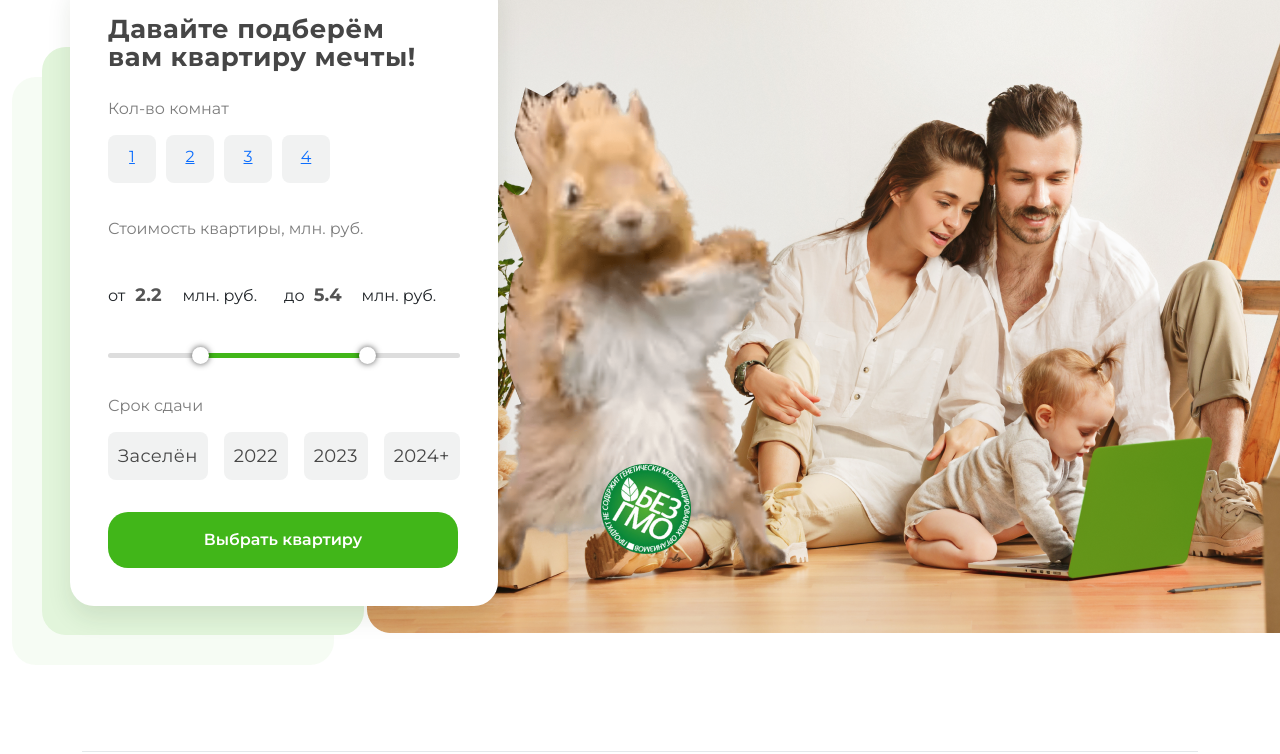
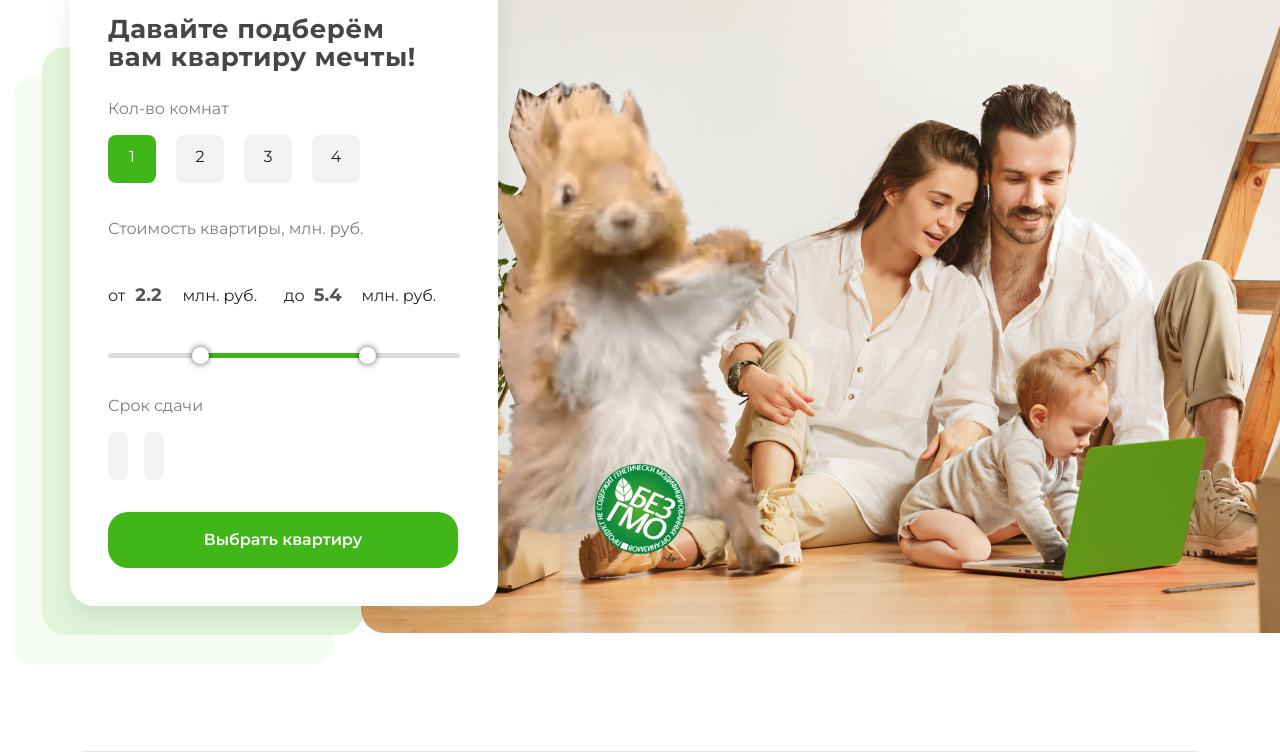
Before and after one commit to elijahmylcev/eco, a website: page src/index.html in a window 1280 px wide. Shown: the part 5132-5886 px from the top of the page. Drawn offline with nearby package versions, Linux system fonts and the light colour scheme; files that its build step writes are made by us from their sources.

Commit message:
checkbox_radia-1

```diff
--- a/src/index.html
+++ b/src/index.html
@@ -865,10 +865,31 @@
 					<div class="flat__title">Давайте подберём <br> вам квартиру мечты!</div>
 					<div class="flat__subtitle">Кол-во комнат</div>
 					<div class="flat__rooms">
-						<a href="#" class="flat__rooms_room">1</a>
-						<a href="#" class="flat__rooms_room">2</a>
-						<a href="#" class="flat__rooms_room">3</a>
-						<a href="#" class="flat__rooms_room">4</a>
+						<div class="flat__rooms_room">
+							<div class="form_radio_btn">
+								<input id="radio-1" type="radio" name="radio" value="1" checked>
+								<label for="radio-1">1</label>
+							</div>
+						</div>
+						<div class="flat__rooms_room">
+							<div class="form_radio_btn">
+								<input id="radio-2" type="radio" name="radio" value="2">
+								<label for="radio-2">2</label>
+							</div>
+						</div>
+						<div class="flat__rooms_room">
+							<div class="form_radio_btn">
+								<input id="radio-3" type="radio" name="radio" value="3">
+								<label for="radio-3">3</label>
+							</div>
+						</div>
+						<div class="flat__rooms_room">
+							<div class="form_radio_btn">
+								<input id="radio-4" type="radio" name="radio" value="3">
+								<label for="radio-4">4</label>
+							</div>
+						</div>
+
 					</div>
 					<div class="flat__price">Стоимость квартиры, млн. руб.</div>
 					<div class="flat__range">
@@ -894,17 +915,22 @@
 
 					<div class="flat__term">Срок сдачи</div>
 					<div class="flat__years">
-						<div class="flat__years_year">Заселён</div>
-						<div class="flat__years_year">2022</div>
-						<div class="flat__years_year">2023</div>
-						<div class="flat__years_year">2024+</div>
+						<div class="flat__years_year">
+
+						</div>
+						<div class="flat__years_year">
+
+						</div>
 					</div>
+
 					<div class="flat__btn">Выбрать квартиру</div>
 				</div>
-				<div class="ecoimg col-12 offset-md-3 col-md-10">
-					<img src="./img/ecoimg.png" alt="ecoimg">
-				</div>
+
 			</div>
+			<div class="ecoimg col-12 offset-md-3 col-md-10">
+				<img src="./img/ecoimg.png" alt="ecoimg">
+			</div>
+		</div>
 
 		</div>
 
--- a/src/sass/block/_gmo.scss
+++ b/src/sass/block/_gmo.scss
@@ -61,15 +61,15 @@
     &__rooms{
       display: flex;
       gap: 10px;
-      &_room{
-        margin-top: 12px;
-        text-align: center;
-        padding: 10px;
-        width: 48px;
-        height: 48px;
-        background: #F1F2F2;
-        border-radius: 8px;
-      }
+      // &_room{
+      //   margin-top: 12px;
+      //   text-align: center;
+      //   padding: 10px;
+      //   width: 48px;
+      //   height: 48px;
+      //   background: #F1F2F2;
+      //   border-radius: 8px;
+      // }
     }
     &__minmax{
       margin-top: 11px;
--- a/src/sass/block/_modal.scss
+++ b/src/sass/block/_modal.scss
@@ -88,3 +88,42 @@
     }
   }
 }
+
+// Настройка чекбоксов и радио на подборе кв
+
+.form_radio_btn {
+	display: inline-block;
+	margin-right: 10px;
+}
+.form_radio_btn input[type=radio] {
+	display: none;
+}
+.form_radio_btn label {
+  margin-top: 12px;
+  text-align: center;
+  padding: 10px;
+  width: 48px;
+  height: 48px;
+  background: #F1F2F2;
+  border-radius: 8px;
+  &:hover{
+    background-color: #E2F5DB;
+  }
+}
+
+/* Checked */
+.form_radio_btn input[type=radio]:checked + label {
+	background-color: #41B619;
+  color: #fff;
+}
+
+/* Hover */
+.form_radio_btn label:hover {
+	color: #666;
+}
+
+/* Disabled */
+.form_radio_btn input[type=radio]:disabled + label {
+	background: #efefef;
+	color: #666;
+}
```
Also changed, not shown: docs/index.html (+1 -1 lines), docs/css/style.min.css.
